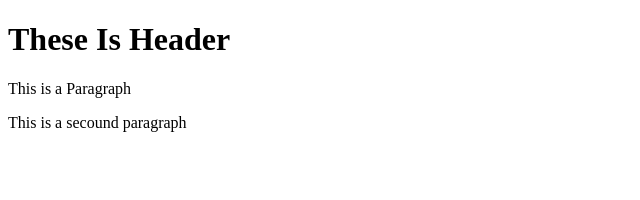
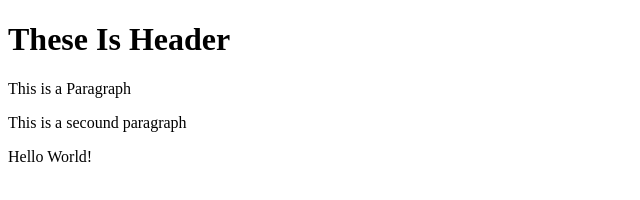
Before and after one commit to you-123/git-test, a website: page index.html in a window 1280 px wide. Shown: the whole page, without its empty margins (0-640 px from the left). Drawn offline with Linux system fonts and the light colour scheme.

Commit message:
Using NPM

```diff
--- a/index.html
+++ b/index.html
@@ -4,5 +4,7 @@
         <h1> These Is Header</h1>
         <P>This is a Paragraph</P>
         <p>This is a secound paragraph</p>
+        <P>Hello World!</P>
+
     </body>
 </html>
```
Also changed, not shown: package.json (added, +24 -0 lines), 2 other files.
